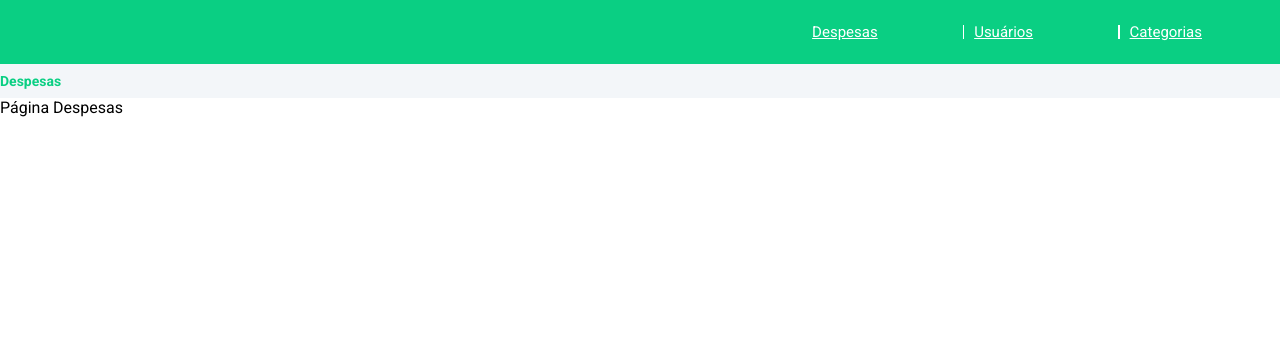
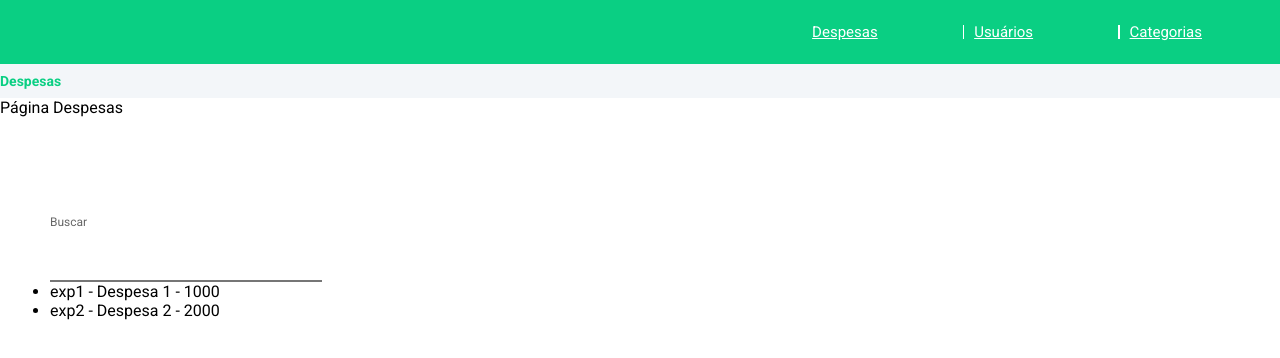
Before and after one commit to geovanaframil/expenseSystem, a React (Vite) app: page /despesas in a window 1280 px wide. Shown: the top 358 px of the page. Built offline with nearby package versions, Linux system fonts and the light colour scheme.

Commit message:
Filtro por id

```diff
--- a/src/App.jsx
+++ b/src/App.jsx
@@ -10,6 +10,7 @@ function App() {
             <Header />
             <Breadcrumb/>
             <Router />
+            <Search />
         </div>
     );
 }
--- a/src/components/Filters/Filters.module.css
+++ b/src/components/Filters/Filters.module.css
@@ -1,5 +1,6 @@
 .search {
   margin-top: 94px;
+  margin-left: 50px;
 }
 
 label {
@@ -10,6 +11,7 @@ label {
 
 .inputSearch {
   display: block;
+  outline: none;
   border-top-style: none;
   border-left-style: none;
   border-right-style: none;
--- a/src/components/Filters/Search.jsx
+++ b/src/components/Filters/Search.jsx
@@ -1,9 +1,55 @@
+import { useState } from "react";
 import styles from "./Filters.module.css";
 
 function Search() {
-  const handleInputChange = () => {
-    console.log("teste");
+  const [expenses, setExpenses] = useState([
+    {
+      id: "exp1",
+      name: "Despesa 1",
+      categoryID: "cat1",
+      userID: "user_1abc2",
+      amount: 1000,
+      status: "PENDENTE",
+      _user: {
+        id: "user_1abc2",
+        name: "John",
+        lastName: "Doe",
+        email: "johndoe@example.com",
+      },
+      _category: {
+        id: "cat1",
+        name: "Alimentação",
+      },
+    },
+    {
+      id: "exp2",
+      name: "Despesa 2",
+      categoryID: "cat2",
+      userID: "user_1abc2",
+      amount: 2000,
+      status: "PAGO",
+      _user: {
+        id: "user_1abc2",
+        name: "John",
+        lastName: "Doe",
+        email: "johndoe@example.com",
+      },
+      _category: {
+        id: "cat2",
+        name: "Transporte",
+      },
+    },
+  ]);
+
+  const [filterValue, setFilterValue] = useState("");
+
+  const handleInputChange = (event) => {
+    setFilterValue(event.target.value);
   };
+
+  const filteredExpenses = expenses.filter((expense) =>
+    expense.id.toString().includes(filterValue)
+  );
 
   return (
     <div className={styles.search}>
@@ -12,7 +58,15 @@ function Search() {
         className={styles.inputSearch}
         type="text"
         onChange={handleInputChange}
+        value={filterValue}
       />
+      <ul>
+        {filteredExpenses.map((expense) => (
+          <li key={expense.id}>
+            {expense.id} - {expense.name} - {expense.amount}
+          </li>
+        ))}
+      </ul>
     </div>
   );
 }
```
